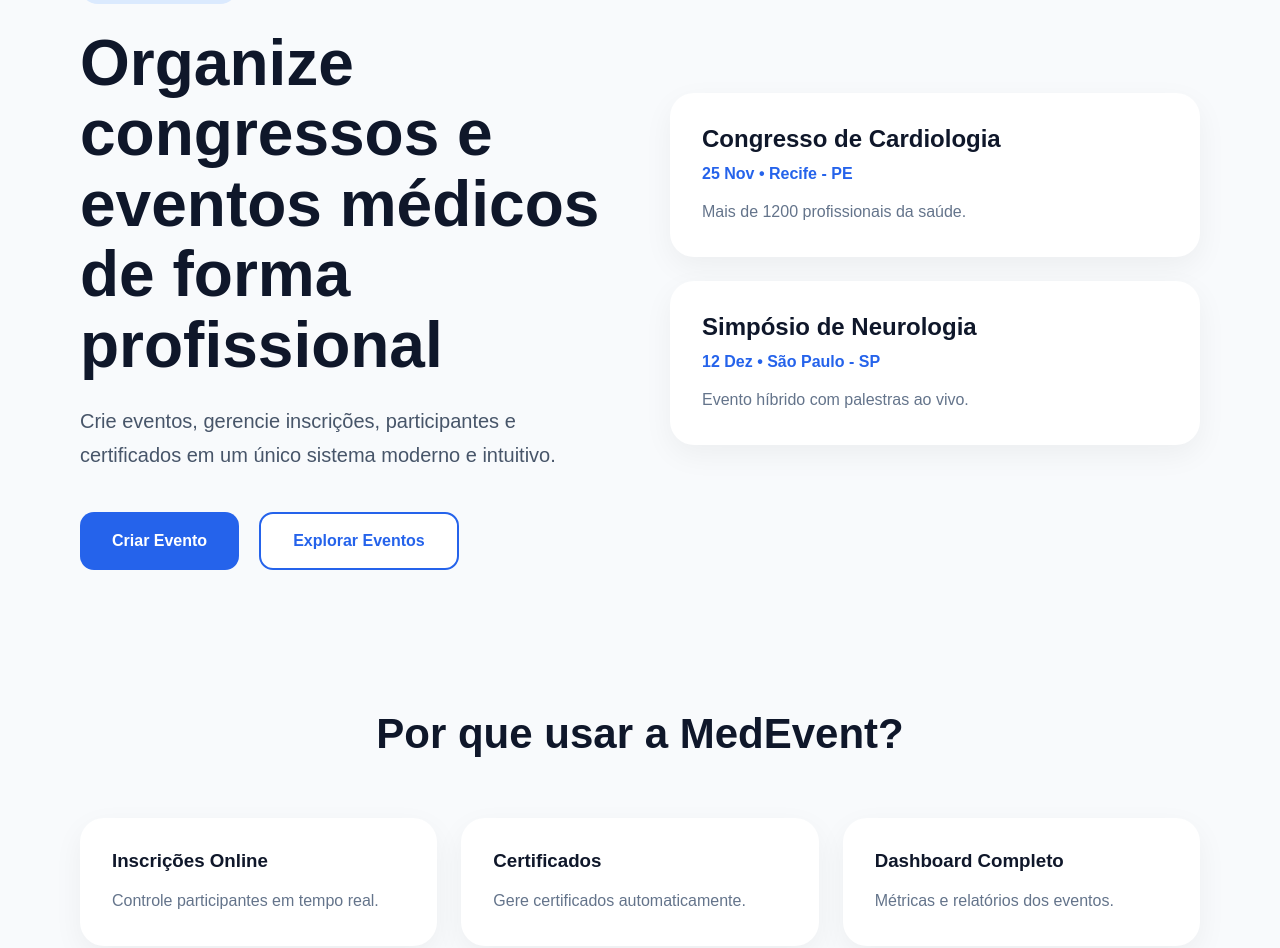
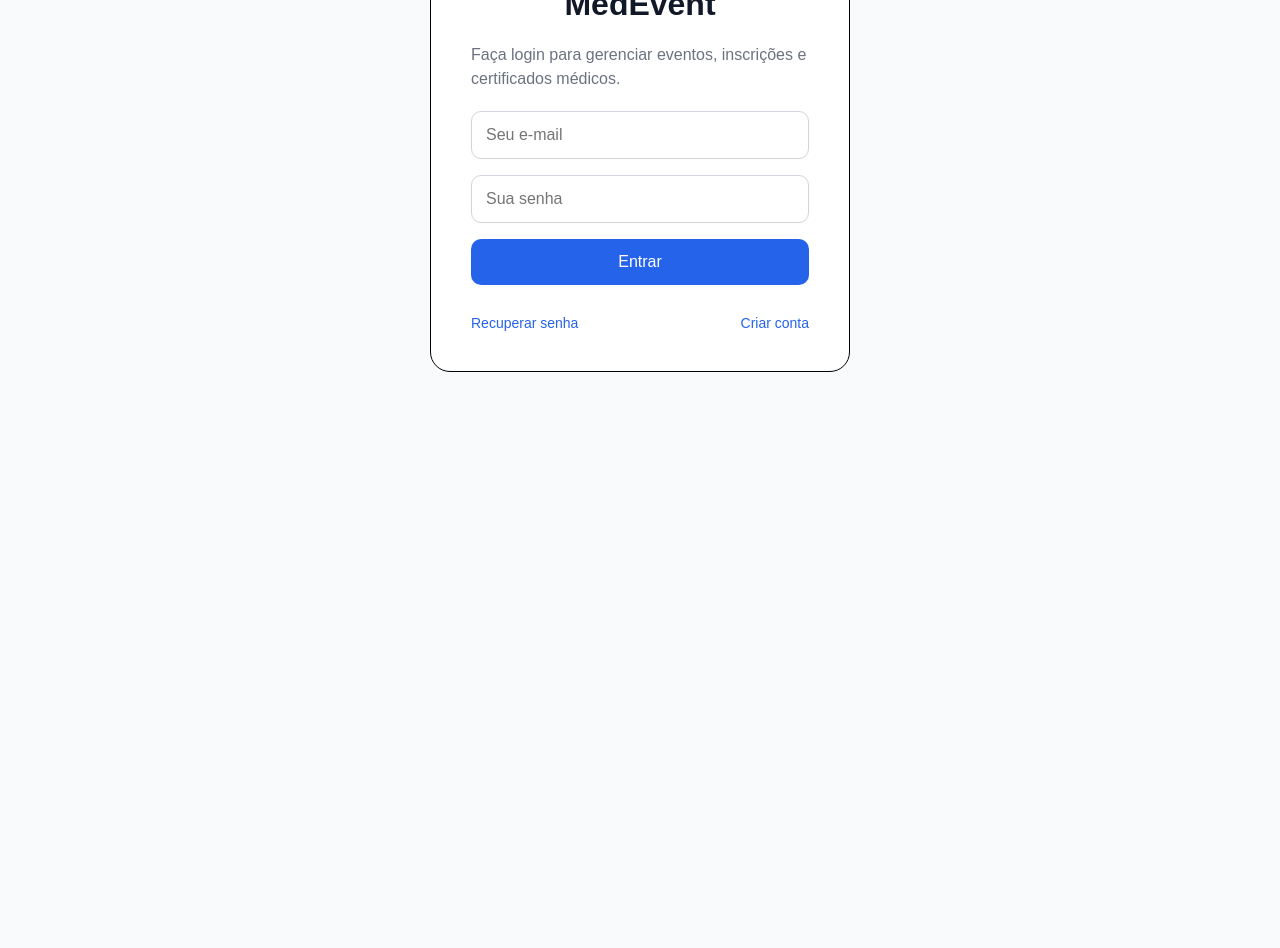
Before and after one commit to Giantrafa/ProjetoFrontEnd, a Next.js app in the folder my-app/: page / in a window 1280 px wide. Shown: the part 220-1168 px from the top of the page. After the commit the page ends 800 px from the top, so only its background shows below. Built offline with nearby package versions, Linux system fonts and the light colour scheme.

Commit message:
nova home

```diff
--- a/my-app/app/page.js
+++ b/my-app/app/page.js
@@ -1,99 +1,59 @@
-import Navbar from "../components/Navbar.js"
 import "../styles/page.css"
 
 export default function Home() {
   return (
     <main>
-      <Navbar />
+      <div className="loginContainer">
 
-      <div className="container">
-
-        <div className="left">
-          <div className="badge">
-            Sistema Completo
-          </div>
-
+        <div className="loginCard">
           <h1>
-            Organize congressos e eventos médicos
-            de forma profissional
+            Bem-vindo ao MedEvent
           </h1>
 
           <p>
-            Crie eventos, gerencie inscrições,
-            participantes e certificados em um
-            único sistema moderno e intuitivo.
+            Faça login para gerenciar eventos,
+            inscrições e certificados médicos.
           </p>
 
-          <div className="buttons">
+          <form className="loginForm">
+
+            <input
+              type="email"
+              placeholder="Seu e-mail"
+            />
+
+            <input
+              type="password"
+              placeholder="Sua senha"
+            />
+
             <button className="primary">
-              Criar Evento
+              Entrar
             </button>
 
-            <button className="secondary">
-              Explorar Eventos
-            </button>
-          </div>
-        </div>
+          </form>
 
-        <div className="right">
-          <div className="card">
-            <h3>Congresso de Cardiologia</h3>
+          <div className="links">
 
-            <span>
-              25 Nov • Recife - PE
-            </span>
+            <a
+              href="/recuperar-senha"
+              target="_blank"
+              rel="noreferrer"
+            >
+              Recuperar senha
+            </a>
 
-            <p>
-              Mais de 1200 profissionais da saúde.
-            </p>
+            <a
+              href="/criar-conta"
+              target="_blank"
+              rel="noreferrer"
+            >
+              Criar conta
+            </a>
+
           </div>
 
-          <div className="card">
-            <h3>Simpósio de Neurologia</h3>
-
-            <span>
-              12 Dez • São Paulo - SP
-            </span>
-
-            <p>
-              Evento híbrido com palestras ao vivo.
-            </p>
-          </div>
         </div>
-
-        <section className="benefits">
-          <h2>
-            Por que usar a MedEvent?
-          </h2>
-
-          <div className="benefitGrid">
-
-            <div className="benefitCard">
-              <h3>Inscrições Online</h3>
-
-              <p>
-                Controle participantes em tempo real.
-              </p>
-            </div>
-
-            <div className="benefitCard">
-              <h3>Certificados</h3>
-
-              <p>
-                Gere certificados automaticamente.
-              </p>
-            </div>
-
-            <div className="benefitCard">
-              <h3>Dashboard Completo</h3>
-
-              <p>
-                Métricas e relatórios dos eventos.
-              </p>
-            </div>
-
-          </div>
-        </section>
 
       </div>
     </main>
--- a/my-app/styles/page.css
+++ b/my-app/styles/page.css
@@ -1,242 +1,78 @@
-.container {
+.loginContainer {
+  min-height: 90vh;
+  display: flex;
+  justify-content: center;
+  align-items: center;
+  padding: 40px;
+}
+
+.loginCard {
   width: 100%;
-  min-height: 100vh;
+  max-width: 420px;
+  background: #fff;
+  padding: 40px;
+  border-radius: 20px;
+  border: 1px solid #000;
 
-  background: #f8fafc;
+  box-shadow: none;
 
   display: flex;
-  align-items: center;
-  justify-content: space-between;
-
-  gap: 60px;
-
-  padding: 100px 80px;
-
-  flex-wrap: wrap;
+  flex-direction: column;
+  gap: 20px;
 }
 
-/* LEFT */
 
-.left {
-  flex: 1;
+.loginCard h1 {
+  font-size: 32px;
+  color: #111827;
+  text-align: center;
 }
 
-.badge {
-  display: inline-block;
-
-  background: #dbeafe;
-  color: #2563eb;
-
-  padding: 10px 18px;
-
-  border-radius: 999px;
-
-  font-size: 14px;
-  font-weight: bold;
-
-  margin-bottom: 24px;
+.loginCard p {
+  color: #6b7280;
+  line-height: 1.5;
 }
 
-.left h1 {
-  font-size: 64px;
-  line-height: 1.1;
-
-  color: #0f172a;
-
-  max-width: 700px;
-
-  margin-bottom: 24px;
+.loginForm {
+  display: flex;
+  flex-direction: column;
+  gap: 16px;
 }
 
-.left p {
-  font-size: 20px;
-  line-height: 1.7;
-
-  color: #475569;
-
-  max-width: 620px;
-}
-
-.buttons {
-  display: flex;
-  gap: 20px;
-
-  margin-top: 40px;
+.loginForm input {
+  padding: 14px;
+  border: 1px solid #d1d5db;
+  border-radius: 10px;
+  font-size: 16px;
 }
 
 .primary {
   background: #2563eb;
   color: white;
-
   border: none;
-
-  padding: 18px 32px;
-
-  border-radius: 14px;
-
+  padding: 14px;
+  border-radius: 10px;
   font-size: 16px;
-  font-weight: bold;
-
   cursor: pointer;
-
-  transition: 0.3s;
+  transition: 0.2s;
 }
 
 .primary:hover {
   background: #1d4ed8;
 }
 
-.secondary {
-  background: white;
-  color: #2563eb;
-
-  border: 2px solid #2563eb;
-
-  padding: 18px 32px;
-
-  border-radius: 14px;
-
-  font-size: 16px;
-  font-weight: bold;
-
-  cursor: pointer;
-
-  transition: 0.3s;
+.links {
+  display: flex;
+  justify-content: space-between;
+  margin-top: 10px;
 }
 
-.secondary:hover {
-  background: #eff6ff;
+.links a {
+  color: #2563eb;
+  text-decoration: none;
+  font-size: 14px;
 }
 
-/* RIGHT */
-
-.right {
-  flex: 1;
-
-  display: flex;
-  flex-direction: column;
-
-  gap: 24px;
+.links a:hover {
+  text-decoration: underline;
 }
-
-.card {
-  background: white;
-
-  padding: 32px;
-
-  border-radius: 24px;
-
-  box-shadow: 0 10px 30px rgba(0,0,0,0.05);
-}
-
-.card h3 {
-  font-size: 24px;
-
-  margin-bottom: 12px;
-}
-
-.card span {
-  color: #2563eb;
-
-  font-weight: bold;
-}
-
-.card p {
-  margin-top: 16px;
-
-  color: #64748b;
-
-  line-height: 1.6;
-}
-
-/* BENEFITS */
-
-.benefits {
-  width: 100%;
-
-  padding-top: 80px;
-}
-
-.benefits h2 {
-  text-align: center;
-
-  font-size: 42px;
-
-  margin-bottom: 60px;
-}
-
-.benefitGrid {
-  display: grid;
-
-  grid-template-columns: repeat(3, 1fr);
-
-  gap: 24px;
-}
-
-.benefitCard {
-  background: white;
-
-  padding: 32px;
-
-  border-radius: 24px;
-
-  box-shadow: 0 10px 30px rgba(0,0,0,0.05);
-
-  transition: 0.3s;
-}
-
-.benefitCard:hover {
-  transform: translateY(-5px);
-}
-
-.benefitCard h3 {
-  margin-bottom: 16px;
-
-  color: #0f172a;
-}
-
-.benefitCard p {
-  color: #64748b;
-
-  line-height: 1.6;
-}
-
-/* RESPONSIVO */
-
-@media (max-width: 1000px) {
-  .container {
-    flex-direction: column;
-
-    padding: 60px 30px;
-  }
-
-  .left h1 {
-    font-size: 42px;
-  }
-
-  .benefits {
-    padding-top: 60px;
-  }
-
-  .benefitGrid {
-    grid-template-columns: 1fr;
-  }
-}
-
-@media (max-width: 600px) {
-  .container {
-    padding: 40px 20px;
-  }
-
-  .left h1 {
-    font-size: 34px;
-  }
-
-  .left p {
-    font-size: 16px;
-  }
-
-  .buttons {
-    flex-direction: column;
-  }
-}
```
Also changed, not shown: my-app/app/CriarConta/page.js (added), my-app/app/RecuperarSenha/page.js (added).
